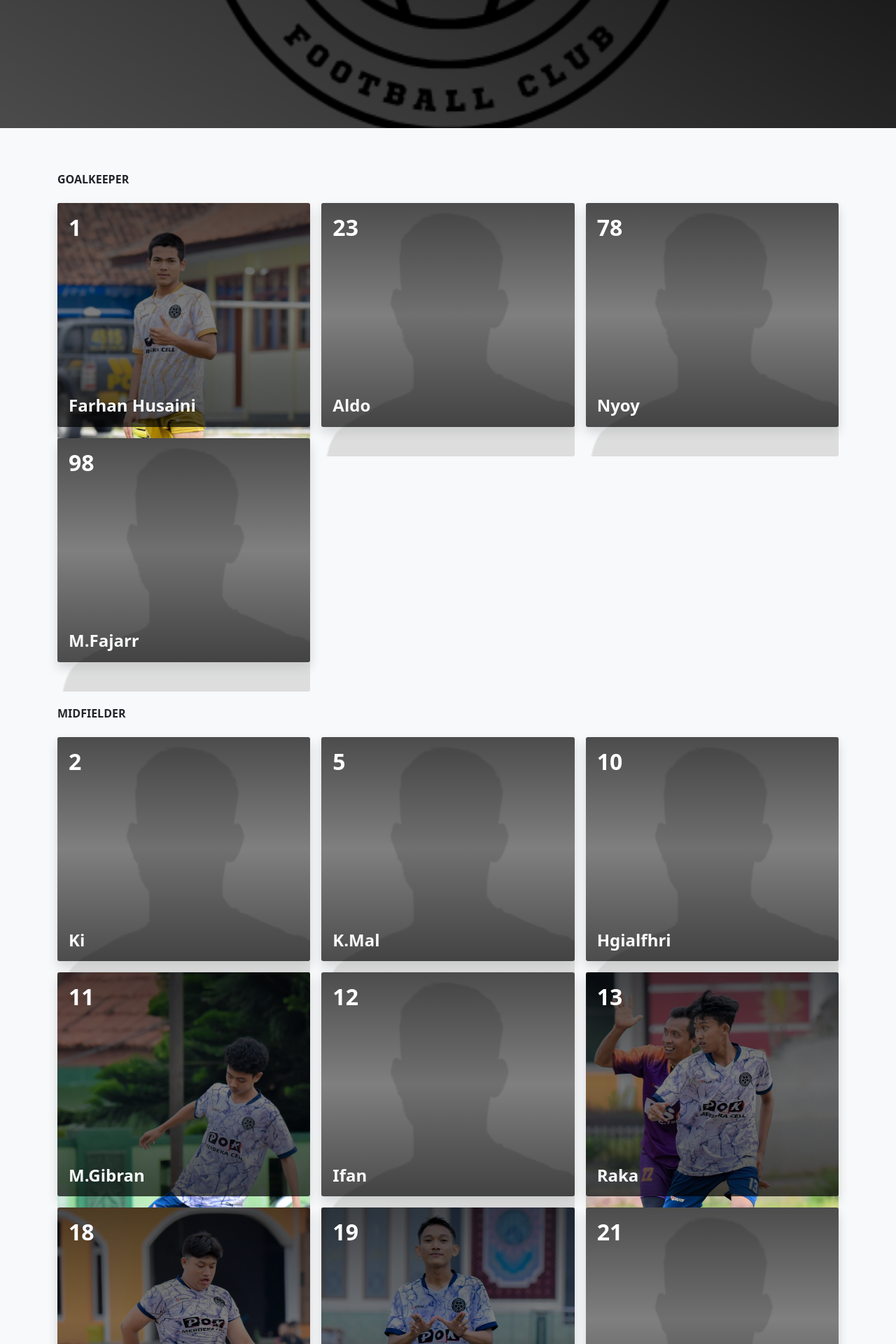
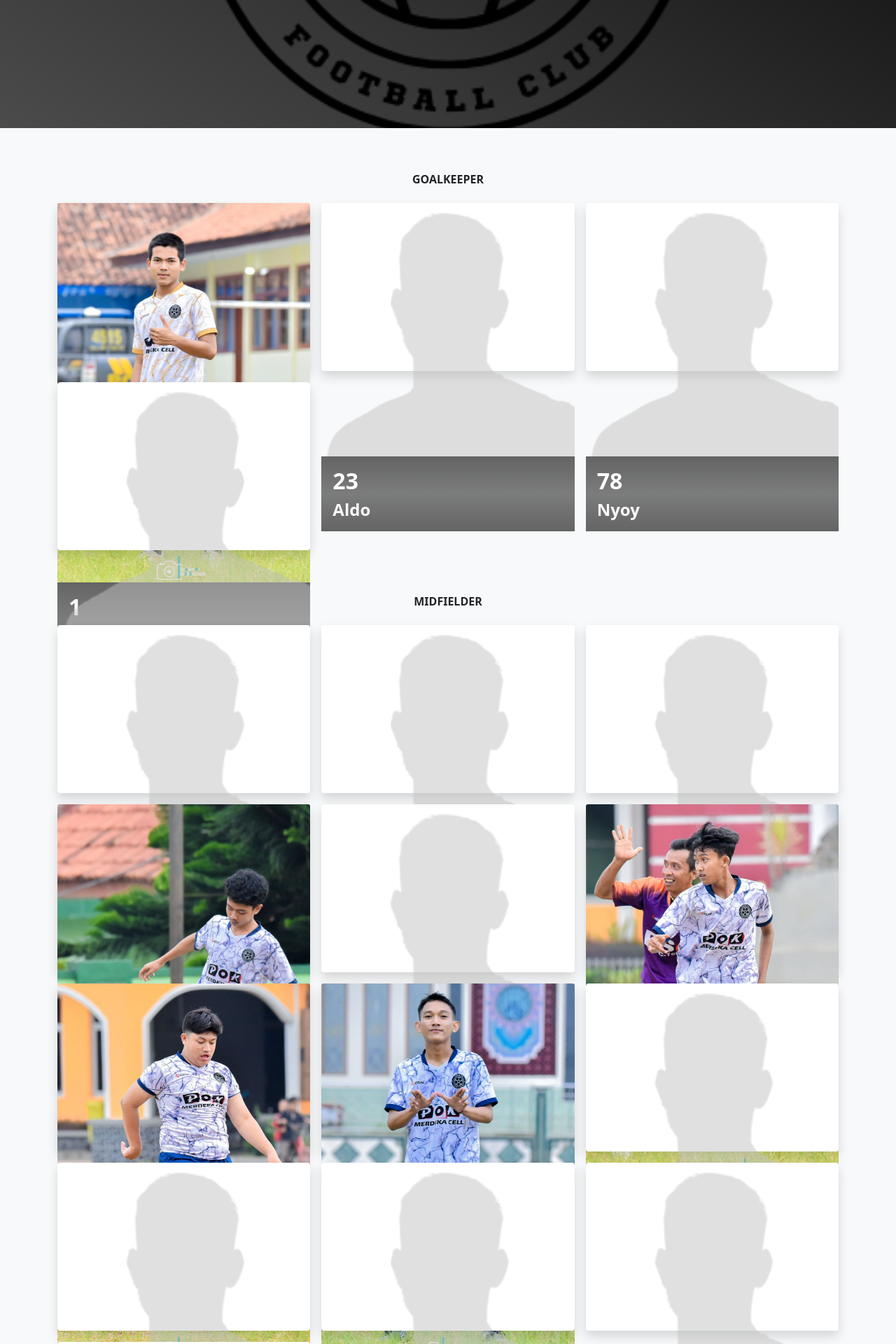
Before and after one commit to tesafc/www2, a Jekyll site: the page built from players.html, in a window 1280 px wide. Shown: the part 521-2441 px from the top of the page at 70% size. Built offline with Jekyll 4.4.1, drawn with Linux system fonts in a browser that asks for light colours.

Commit message:
Update players.html

```diff
--- a/players.html
+++ b/players.html
@@ -9,12 +9,12 @@ image: /assets/img/logo-2.png
     <div class="row row-cols-2 row-cols-md-3 g-3">
       {% assign roles = site.data.players | group_by: "role" %}
       {% for role in roles %}
-      <h6 class="d-block w-100 pt-5 text-uppercase fw-bold">{{ role.name }}</h6>
+      <h6 class="d-block w-100 pt-5 text-uppercase text-center fw-bold">{{ role.name }}</h6>
       {% for player in role.items %}
-      <div class="col" style="height: 20em;">
+      <div class="col" style="height: 15rem;">
         <div class="card h-100 text-white border-0 shadow">
           <img src="{% if player.pp %}{{ player.pp }}{% else %}{{ '/assets/img/pp/blank-pp.png' | relative_url }}{% endif %}" alt="" class="card-img border-0">
-          <div class="card-img-overlay d-flex flex-column justify-content-between" style="background-image: linear-gradient(rgba(0, 0, 0, 0.7), rgba(0, 0, 0, 0.5), rgba(0, 0, 0, 0.7));">
+          <div class="card-body d-flex flex-column justify-content-between" style="background-image: linear-gradient(rgba(0, 0, 0, 0.6), rgba(0, 0, 0, 0.5), rgba(0, 0, 0, 0.6));">
             <h5 class="card-text fs-2 fw-bolder">{{ player.no-punggung }}</h5>
             <h6 class="card-text text-capitalize fs-4 fw-bolder">{% if player.profile-link %}<a href="{{ player.profile-link }}" class="stretched-link link-light text-decoration-none">{{ player.name }}</a>{% endif %}</h6>
           </div>
```
